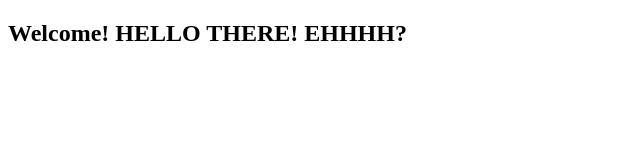
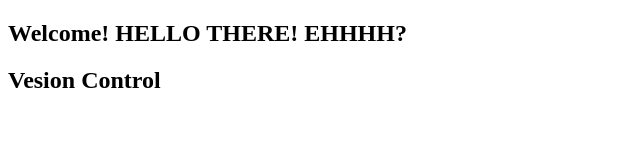
Before and after one commit to johnnicole15/sscgi_diosa_ts01, a plain HTML site: page discussion/index.html in a window 1280 px wide. Shown: the whole page, without its empty margins (0-640 px from the left). Drawn offline with Linux system fonts and the light colour scheme.

Commit message:
update text with version

```diff
--- a/discussion/index.html
+++ b/discussion/index.html
@@ -7,5 +7,6 @@
 </head>
 <body>
     <h2>Welcome! HELLO THERE! EHHHH?</h2>
+    <h2>Vesion Control</h2>
 </body>
 </html>
```
